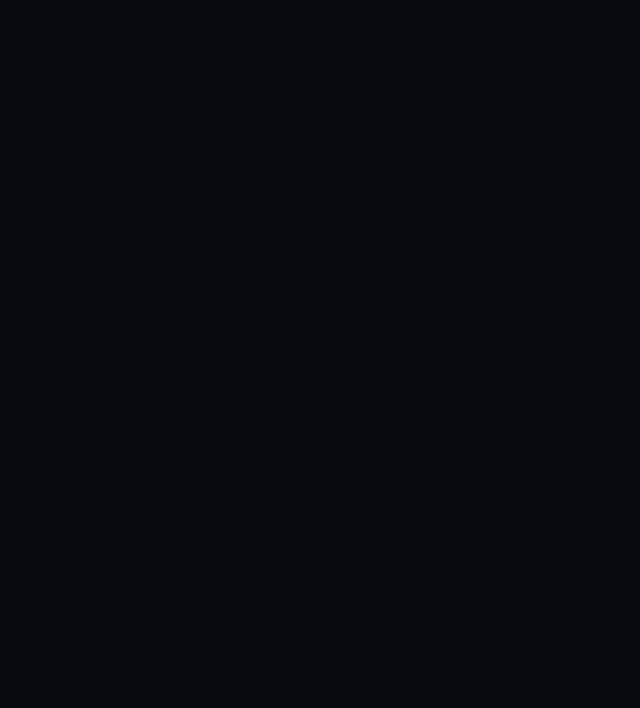
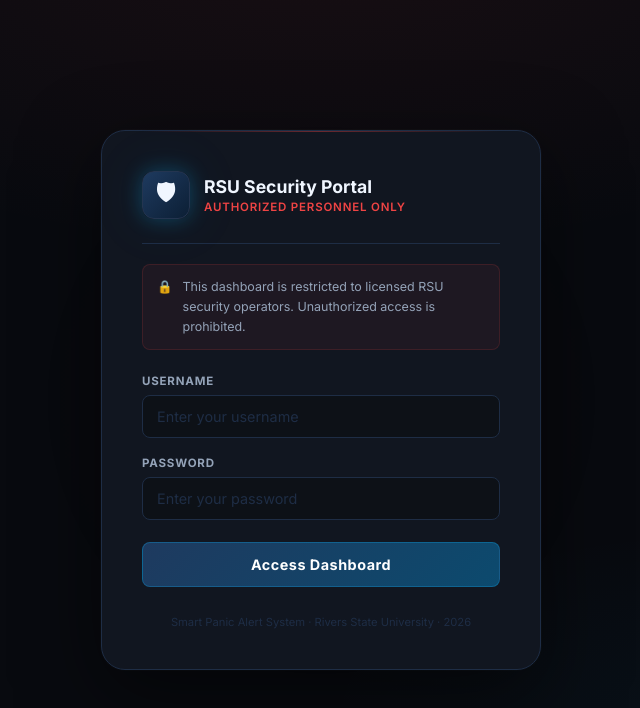
Before and after one commit to Wisdom-techie/panic-alert-system, a React app in the folder frontend/: page /login in a window 1280 px wide. Before the commit this address had no page. Shown: the top 708 px of the page, without its empty margins (319-959 px from the left). Built offline with nearby package versions, Linux system fonts and the light colour scheme; the HTML template or start-up script is replaced by a standard one.

Commit message:
Add security login for dashboard

```diff
--- /dev/null
+++ b/frontend/src/components/ProtectedRoute.jsx
@@ -0,0 +1,11 @@
+import { Navigate } from 'react-router-dom';
+
+export default function ProtectedRoute({ children }) {
+  const isAuthenticated = sessionStorage.getItem('rsu_security_auth') === 'true';
+
+  if (!isAuthenticated) {
+    return <Navigate to="/login" replace />;
+  }
+
+  return children;
+}
--- a/frontend/src/main.jsx
+++ b/frontend/src/main.jsx
@@ -3,6 +3,8 @@
 import { BrowserRouter, Routes, Route } from 'react-router-dom'
 import PanicNode from './pages/PanicNode'
 import Dashboard from './pages/Dashboard'
+import Login from './pages/Login'
+import ProtectedRoute from './components/ProtectedRoute'
 import './index.css'
 
 createRoot(document.getElementById('root')).render(
@@ -10,7 +12,15 @@
     <BrowserRouter>
       <Routes>
         <Route path="/" element={<PanicNode />} />
-        <Route path="/dashboard" element={<Dashboard />} />
+        <Route path="/login" element={<Login />} />
+        <Route
+          path="/dashboard"
+          element={
+            <ProtectedRoute>
+              <Dashboard />
+            </ProtectedRoute>
+          }
+        />
       </Routes>
     </BrowserRouter>
   </StrictMode>
--- a/frontend/src/pages/Dashboard.css
+++ b/frontend/src/pages/Dashboard.css
@@ -57,6 +57,24 @@
   display: flex;
   align-items: center;
   gap: 12px;
+}
+
+.db-logout-btn {
+  padding: 8px 16px;
+  background-color: rgba(239,68,68,0.08);
+  border: 1px solid rgba(239,68,68,0.25);
+  border-radius: var(--radius-sm);
+  color: var(--accent-red);
+  font-size: 0.78rem;
+  font-weight: 600;
+  font-family: 'Inter', sans-serif;
+  cursor: pointer;
+  transition: all 0.2s;
+}
+
+.db-logout-btn:hover {
+  background-color: var(--accent-red);
+  color: #fff;
 }
 
 .db-ws-badge {
--- a/frontend/src/pages/Dashboard.jsx
+++ b/frontend/src/pages/Dashboard.jsx
@@ -126,6 +126,15 @@
     {connected ? 'Live Feed Active' : 'Reconnecting...'}
   </div>
   <Link to="/" className="db-node-link">← Panic Node</Link>
+  <button
+    className="db-logout-btn"
+    onClick={() => {
+      sessionStorage.removeItem('rsu_security_auth');
+      window.location.href = '/login';
+    }}
+  >
+    Logout
+  </button>
 </div>
       </header>
 
--- /dev/null
+++ b/frontend/src/pages/Login.css
@@ -0,0 +1,192 @@
+.login-page {
+  min-height: 100vh;
+  background-color: var(--bg-primary);
+  background-image:
+    radial-gradient(ellipse 80% 60% at 50% -10%, rgba(239,68,68,0.07) 0%, transparent 70%),
+    radial-gradient(ellipse 50% 40% at 80% 90%, rgba(14,165,233,0.04) 0%, transparent 60%);
+  display: flex;
+  align-items: center;
+  justify-content: center;
+  padding: 20px;
+  position: relative;
+  overflow: hidden;
+}
+
+.login-bg-glow {
+  position: absolute;
+  width: 600px;
+  height: 600px;
+  border-radius: 50%;
+  background: radial-gradient(circle, rgba(239,68,68,0.04) 0%, transparent 70%);
+  top: 50%;
+  left: 50%;
+  transform: translate(-50%, -50%);
+  pointer-events: none;
+  animation: glowPulse 4s ease-in-out infinite;
+}
+
+@keyframes glowPulse {
+  0%, 100% { transform: translate(-50%, -50%) scale(1); opacity: 1; }
+  50% { transform: translate(-50%, -50%) scale(1.1); opacity: 0.7; }
+}
+
+.login-card {
+  background-color: var(--bg-card);
+  border: 1px solid var(--border);
+  border-radius: var(--radius-xl);
+  padding: 40px;
+  width: 100%;
+  max-width: 440px;
+  position: relative;
+  box-shadow: 0 25px 80px rgba(0,0,0,0.5), 0 0 0 1px rgba(255,255,255,0.02);
+}
+
+.login-card::before {
+  content: '';
+  position: absolute;
+  top: 0;
+  left: 40px;
+  right: 40px;
+  height: 1px;
+  background: linear-gradient(90deg, transparent, rgba(239,68,68,0.4), transparent);
+}
+
+.login-logo {
+  display: flex;
+  align-items: center;
+  gap: 14px;
+  margin-bottom: 24px;
+}
+
+.login-logo-icon {
+  width: 48px;
+  height: 48px;
+  background: linear-gradient(135deg, #1e3a5f, #0c1f35);
+  border: 1px solid var(--border-light);
+  border-radius: var(--radius-md);
+  display: flex;
+  align-items: center;
+  justify-content: center;
+  font-size: 1.5rem;
+  box-shadow: var(--glow-blue);
+  flex-shrink: 0;
+}
+
+.login-logo h1 {
+  font-size: 1.1rem;
+  font-weight: 700;
+  color: var(--text-primary);
+  margin-bottom: 3px;
+}
+
+.login-logo p {
+  font-size: 0.72rem;
+  color: var(--accent-red);
+  font-weight: 600;
+  text-transform: uppercase;
+  letter-spacing: 0.8px;
+}
+
+.login-divider {
+  height: 1px;
+  background-color: var(--border);
+  margin-bottom: 20px;
+}
+
+.login-alert-info {
+  display: flex;
+  align-items: flex-start;
+  gap: 10px;
+  background-color: rgba(239,68,68,0.06);
+  border: 1px solid rgba(239,68,68,0.15);
+  border-radius: var(--radius-sm);
+  padding: 12px 14px;
+  font-size: 0.78rem;
+  color: var(--text-secondary);
+  line-height: 1.6;
+  margin-bottom: 24px;
+}
+
+.login-form {
+  display: flex;
+  flex-direction: column;
+  gap: 18px;
+}
+
+.login-field {
+  display: flex;
+  flex-direction: column;
+  gap: 7px;
+}
+
+.login-field label {
+  font-size: 0.72rem;
+  font-weight: 700;
+  color: var(--text-secondary);
+  text-transform: uppercase;
+  letter-spacing: 0.8px;
+}
+
+.login-field input {
+  padding: 12px 14px;
+  background-color: var(--bg-secondary);
+  border: 1px solid var(--border);
+  border-radius: var(--radius-sm);
+  color: var(--text-primary);
+  font-size: 0.9rem;
+  font-family: 'Inter', sans-serif;
+  outline: none;
+  transition: border-color 0.2s, box-shadow 0.2s;
+}
+
+.login-field input:focus {
+  border-color: var(--accent-blue);
+  box-shadow: 0 0 0 3px rgba(14,165,233,0.1);
+}
+
+.login-field input::placeholder {
+  color: var(--text-muted);
+}
+
+.login-error {
+  background-color: rgba(239,68,68,0.08);
+  border: 1px solid rgba(239,68,68,0.25);
+  border-radius: var(--radius-sm);
+  padding: 10px 14px;
+  font-size: 0.8rem;
+  color: var(--accent-red);
+  font-weight: 500;
+}
+
+.login-btn {
+  padding: 13px;
+  background: linear-gradient(135deg, #1e3a5f, #0c4a6e);
+  border: 1px solid rgba(14,165,233,0.3);
+  border-radius: var(--radius-sm);
+  color: #fff;
+  font-size: 0.9rem;
+  font-weight: 700;
+  font-family: 'Inter', sans-serif;
+  cursor: pointer;
+  transition: all 0.2s;
+  letter-spacing: 0.5px;
+  margin-top: 4px;
+}
+
+.login-btn:hover:not(:disabled) {
+  background: linear-gradient(135deg, #0c4a6e, #0ea5e9);
+  box-shadow: var(--glow-blue);
+  transform: translateY(-1px);
+}
+
+.login-btn:disabled {
+  opacity: 0.6;
+  cursor: not-allowed;
+}
+
+.login-footer {
+  margin-top: 28px;
+  text-align: center;
+  font-size: 0.7rem;
+  color: var(--text-muted);
+}
--- /dev/null
+++ b/frontend/src/pages/Login.jsx
@@ -0,0 +1,98 @@
+import { useState } from 'react';
+import { useNavigate } from 'react-router-dom';
+import './Login.css';
+
+const CREDENTIALS = {
+  username: 'rsu-security',
+  password: 'rsu@panic2026',
+};
+
+export default function Login() {
+  const [username, setUsername] = useState('');
+  const [password, setPassword] = useState('');
+  const [error, setError] = useState('');
+  const [loading, setLoading] = useState(false);
+  const navigate = useNavigate();
+
+  function handleLogin(e) {
+    e.preventDefault();
+    setLoading(true);
+    setError('');
+
+    setTimeout(() => {
+      if (
+        username.trim() === CREDENTIALS.username &&
+        password === CREDENTIALS.password
+      ) {
+        sessionStorage.setItem('rsu_security_auth', 'true');
+        navigate('/dashboard');
+      } else {
+        setError('Invalid credentials. Access denied.');
+        setLoading(false);
+      }
+    }, 800);
+  }
+
+  return (
+    <div className="login-page">
+      <div className="login-bg-glow"></div>
+
+      <div className="login-card">
+        <div className="login-logo">
+          <span className="login-logo-icon">🛡</span>
+          <div>
+            <h1>RSU Security Portal</h1>
+            <p>Authorized Personnel Only</p>
+          </div>
+        </div>
+
+        <div className="login-divider"></div>
+
+        <div className="login-alert-info">
+          <span>🔒</span>
+          <span>This dashboard is restricted to licensed RSU security operators. Unauthorized access is prohibited.</span>
+        </div>
+
+        <form className="login-form" onSubmit={handleLogin}>
+          <div className="login-field">
+            <label>Username</label>
+            <input
+              type="text"
+              placeholder="Enter your username"
+              value={username}
+              onChange={(e) => setUsername(e.target.value)}
+              autoComplete="username"
+              required
+            />
+          </div>
+
+          <div className="login-field">
+            <label>Password</label>
+            <input
+              type="password"
+              placeholder="Enter your password"
+              value={password}
+              onChange={(e) => setPassword(e.target.value)}
+              autoComplete="current-password"
+              required
+            />
+          </div>
+
+          {error && (
+            <div className="login-error">
+              ⚠ {error}
+            </div>
+          )}
+
+          <button type="submit" className="login-btn" disabled={loading}>
+            {loading ? 'Verifying...' : 'Access Dashboard'}
+          </button>
+        </form>
+
+        <div className="login-footer">
+          Smart Panic Alert System · Rivers State University · {new Date().getFullYear()}
+        </div>
+      </div>
+    </div>
+  );
+}
--- a/frontend/src/pages/PanicNode.jsx
+++ b/frontend/src/pages/PanicNode.jsx
@@ -182,7 +182,7 @@
             <span className="pn-status-dot"></span>
             System Online
           </div>
-          <Link to="/dashboard" className="pn-dash-link">Security Dashboard →</Link>
+          <Link to="/login" className="pn-dash-link">Security Dashboard →</Link>
         </div>
       </header>
 
```
Lines whose indentation alone changed are shown as unchanged.
